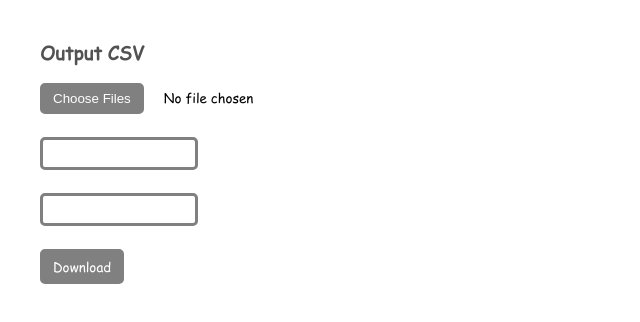
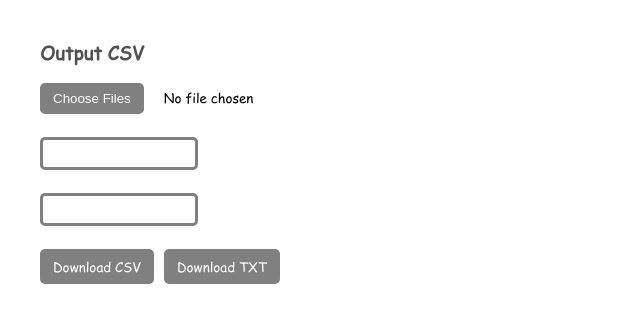
Before and after one commit to nsmcheckit/Web-Broswer-Interface, a React (Create React App) app: page / in a window 1280 px wide. Shown: the top 322 px of the page, without its empty margins (0-640 px from the left). Built offline with nearby package versions, Linux system fonts and the light colour scheme.

Commit message:
Add txt extension

```diff
--- a/src/components/OutputCSV.jsx
+++ b/src/components/OutputCSV.jsx
@@ -5,8 +5,20 @@ function OutputCSV(props) {
   const [multipleFiles, setMultipleFiles] = useState([]);
   const [inputPrefix, setInputPrefix] = useState("");
   const [objectPrefix, setObjectPrefix] = useState("");
-  const handleDownload = () => {
-    let result = "Audio File,Object Path\n";
+  const handleDownload = (ext) => {
+    let splitSig;
+    switch (ext) {
+      case "csv":
+        splitSig = ",";
+        break;
+      case "txt":
+        splitSig = "\t";
+        break;
+      default:
+        throw new Error("Invalid type");
+    }
+
+    let result = "Audio File" + splitSig + "Object Path\n";
     for (let i = 0; i < multipleFiles.length; i++) {
       const filename = multipleFiles[i].name;
       const absPath =
@@ -17,10 +29,10 @@ function OutputCSV(props) {
         filename.split("_").slice(0, -1).join("_") +
         "/<Sound SFX>" +
         filename;
-      result += absPath + "," + objectPath + "\n";
+      result += absPath + splitSig + objectPath + "\n";
     }
     let blob = new Blob([result], { type: "text/plain;charset=utf-8" });
-    saveAs(blob, "export.csv");
+    saveAs(blob, `export.${ext}`);
   };
   return (
     <div className="app">
@@ -39,7 +51,10 @@ function OutputCSV(props) {
       <input type="text" onChange={(e) => setObjectPrefix(e.target.value)} />
       <br />
       <br />
-      <button onClick={handleDownload}>Download</button>
+      <div className="btn-group">
+        <button onClick={() => handleDownload("csv")}>Download CSV</button>
+        <button onClick={() => handleDownload("txt")}>Download TXT</button>
+      </div>
     </div>
   );
 }
--- a/src/index.css
+++ b/src/index.css
@@ -52,3 +52,6 @@ button:hover {
   background: white;
   color: gray;
 }
+.btn-group button {
+  margin-right: 10px;
+}
```
